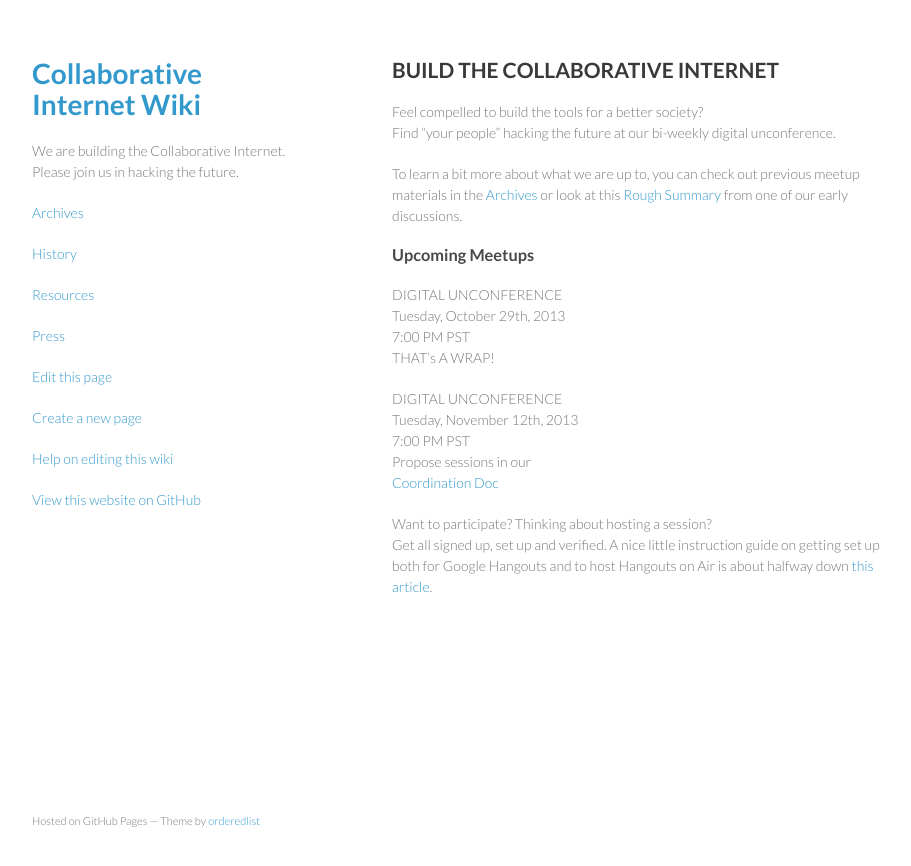
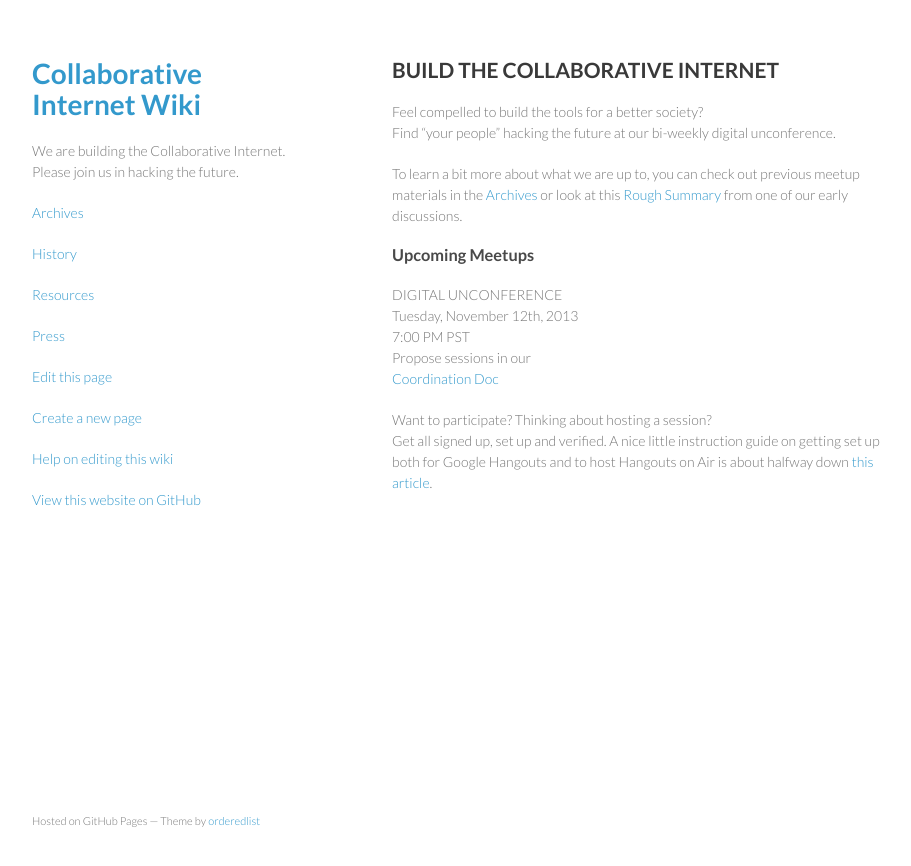
Before and after one commit to collaborativeinternet/collaborativeinternet.github.io, a Jekyll site: the page built from index.md, in a window 1280 px wide. Shown: the top 866 px of the page, without its empty margins (178-1089 px from the left). Built offline with Jekyll 4.4.1, drawn with Linux system fonts in a browser that asks for light colours.

Commit message:
Update index.md

```diff
--- a/index.md
+++ b/index.md
@@ -12,12 +12,6 @@ To learn a bit more about what we are up to, you can check out previous meetup m
 ### Upcoming Meetups
 
 DIGITAL UNCONFERENCE
-Tuesday, October 29th, 2013
-7:00 PM PST
-THAT's A WRAP!
-
-
-DIGITAL UNCONFERENCE
 Tuesday, November 12th, 2013
 7:00 PM PST
 Propose sessions in our
```
